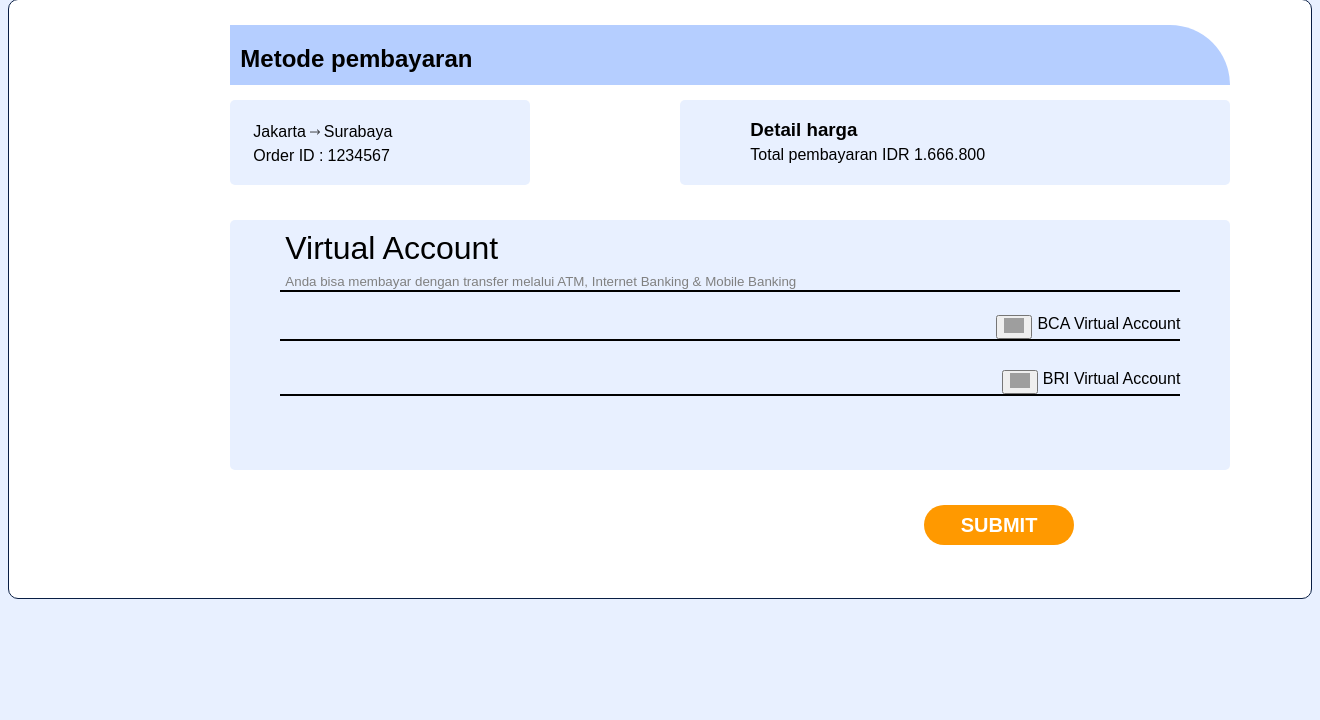
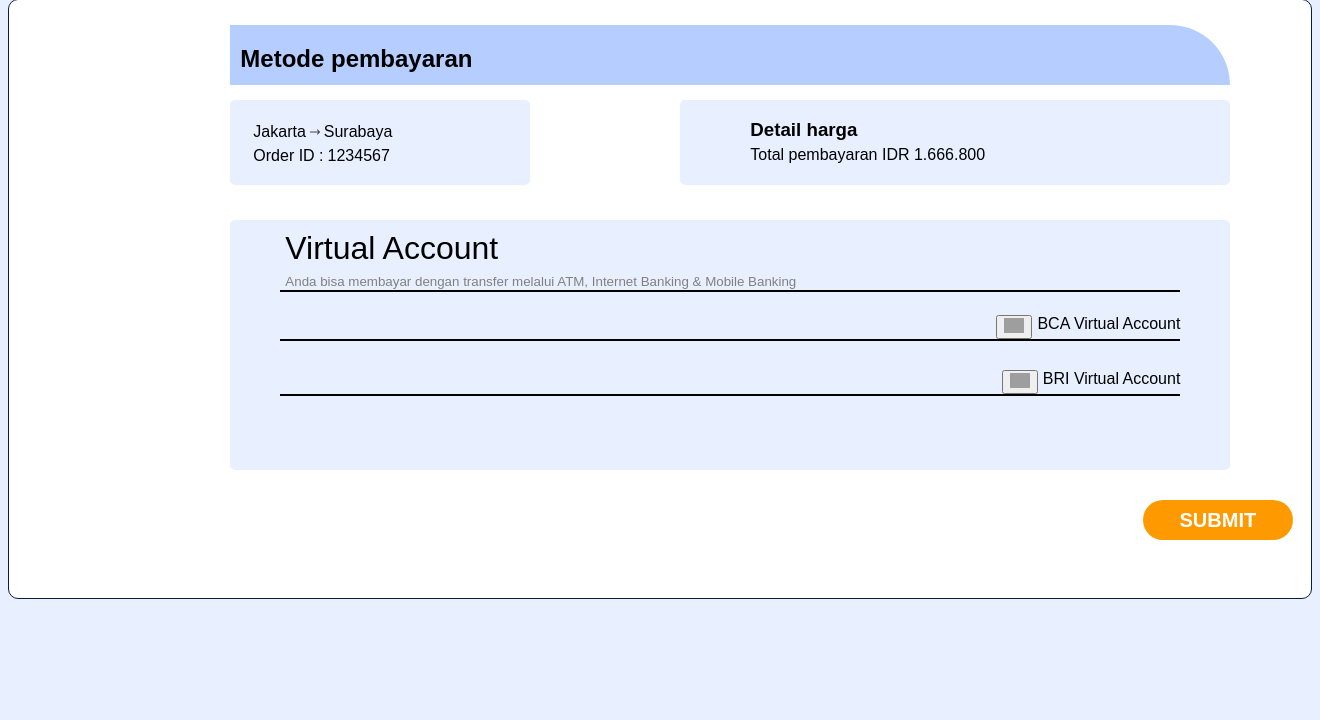
Before and after one commit to Alifan12/Kelompok6_TiketPesawat, a CodeIgniter 4 app: template app/Views/MetodePembayaran.php in a window 1320 px wide. Shown: the part 184-904 px from the top of the page. Run offline with PHP 8.4 and a stand-in for CodeIgniter, Linux system fonts and the light colour scheme; the template is opened without the code that fills it, so the values that code supplies are empty; some libraries are stand-ins or nearby versions; grey boxes are pictures that could not be loaded.

Commit message:
Lalu Ardita Arip comit

```diff
--- a/app/Views/MetodePembayaran.php
+++ b/app/Views/MetodePembayaran.php
@@ -99,13 +99,11 @@
                     </div>
                     <div class="BCA">
                         <span>BCA Virtual Account</span>
-            <span><button class="choose"><img src="https://img.icons8.com/ios/50/000000/expand-arrow--v1.png"
-                  width="20px"></button></span>
+                        <span><button class="choose"><img src="https://img.icons8.com/ios/50/000000/expand-arrow--v1.png" width="20px"></button></span>
                     </div>
                     <div class="BRI">
                         <span>BRI Virtual Account</span>
-            <span><button class="choose"><img src="https://img.icons8.com/ios/50/000000/expand-arrow--v1.png"
-                  width="20px"></button></span>
+                        <span><button class="choose"><img src="https://img.icons8.com/ios/50/000000/expand-arrow--v1.png" width="20px"></button></span>
 
                     </div>
 
@@ -113,10 +111,9 @@
             </div>
         </div>
         <div class="submit">
-      <a href="EtiketController"><button type="submit">SUBMIT</button></a>
+            <a href="EtiketController"><button>SUBMIT</button></a>
         </div>
     </div>
-
 </body>
 
 </html>
--- a/public/css/MetodeBayar.css
+++ b/public/css/MetodeBayar.css
@@ -276,13 +276,6 @@ span .choose {
   outline-color: none;
   background-image: #b5ceff;
 }
-.submit {
-  width: auto;
-  margin-top: 50px;
-  position: absolute;
-  left: 76%;
-  transform: translate(-50%, -50%);
-}
 
 .submit button {
   width: 150px;
@@ -295,4 +288,5 @@ span .choose {
   color: #ffffff;
   background-color: #ff9900;
   border: none;
+  margin-left: 30cm;
 }
```
Lines whose indentation alone changed are shown as unchanged.
